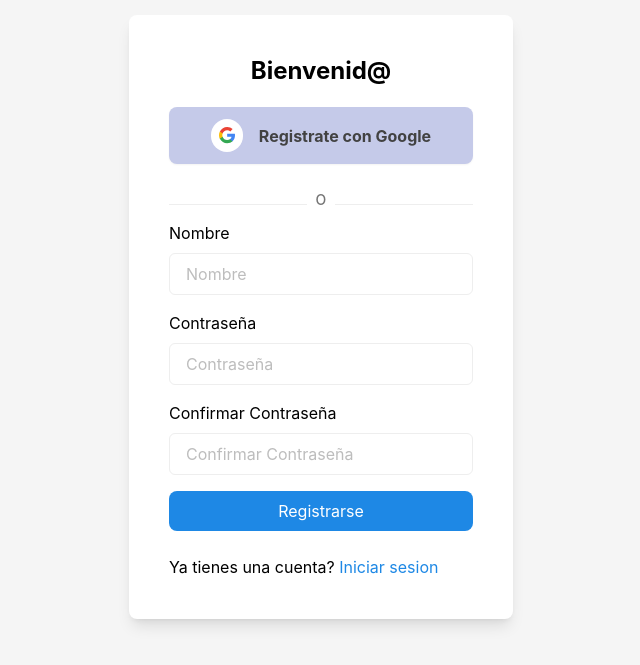
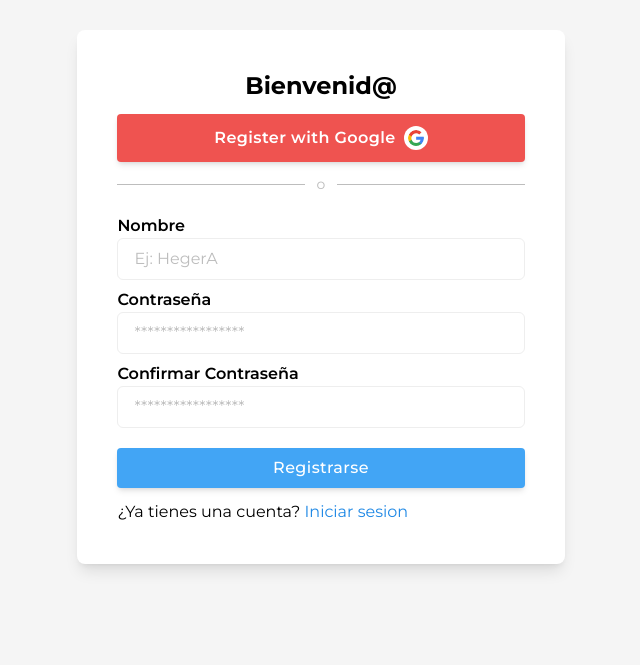
Before and after one commit to xlCyanz/teacher-reviewer, a Next.js app: page /register in a window 1280 px wide. Shown: the part 103-768 px from the top of the page, without its empty margins (319-959 px from the left). Built offline with nearby package versions, Linux system fonts and the light colour scheme.

Commit message:
Updated register design.

```diff
--- a/pages/register/index.tsx
+++ b/pages/register/index.tsx
@@ -1,3 +1,4 @@
+import GoogleIcon from "@components/icons/GoogleIcon";
 import Head from "next/head";
 import Link from "next/link";
 import { ChangeEvent, FormEvent, useState } from "react";
@@ -26,51 +27,33 @@ const Register = () => {
         <link rel="icon" href="/favicon.png" />
       </Head>
 
-      <div className="flex items-center justify-center min-h-screen bg-gray-100">
-        <div className="px-10 py-10 mx-10 mt-10 text-left rounded-lg bg-white shadow-lg lg:w-[30%] ">
+      <div className="flex items-center justify-center w-screen h-screen bg-gray-100 dark:bg-gray-900 font-sans overflow-hidden md:overflow-auto">
+        <div className="p-5 sm:p-10 m-5 sm:m-10 text-left rounded-lg bg-white shadow-lg">
           <h3 className="text-2xl font-bold text-center">Bienvenid@</h3>
-          <div className="flex items-center justify-center">
           <button
             type="button"
-              className="w-full max-w-xs mt-5 font-bold shadow-sm rounded-lg py-3 bg-indigo-100 text-gray-800 flex items-center justify-center transition-all duration-200 ease-in-out focus:outline-none hover:shadow focus:shadow-outline"
+            className="flex items-center justify-center w-full my-3 h-12 px-6 font-medium tracking-wide transition duration-200 rounded shadow-md bg-red-400 hover:bg-red-700 dark:bg-gray-900 dark:hover:bg-gray-800 focus:shadow-outline focus:outline-none"
           >
-              <div className="bg-white p-2 rounded-full">
-                <svg className="w-4" viewBox="0 0 533.5 544.3">
-                  <path
-                    d="M533.5 278.4c0-18.5-1.5-37.1-4.7-55.3H272.1v104.8h147c-6.1 33.8-25.7 63.7-54.4 82.7v68h87.7c51.5-47.4 81.1-117.4 81.1-200.2z"
-                    fill="#4285f4"
-                  />
-                  <path
-                    d="M272.1 544.3c73.4 0 135.3-24.1 180.4-65.7l-87.7-68c-24.4 16.6-55.9 26-92.6 26-71 0-131.2-47.9-152.8-112.3H28.9v70.1c46.2 91.9 140.3 149.9 243.2 149.9z"
-                    fill="#34a853"
-                  />
-                  <path
-                    d="M119.3 324.3c-11.4-33.8-11.4-70.4 0-104.2V150H28.9c-38.6 76.9-38.6 167.5 0 244.4l90.4-70.1z"
-                    fill="#fbbc04"
-                  />
-                  <path
-                    d="M272.1 107.7c38.8-.6 76.3 14 104.4 40.8l77.7-77.7C405 24.6 339.7-.8 272.1 0 169.2 0 75.1 58 28.9 150l90.4 70.1c21.5-64.5 81.8-112.4 152.8-112.4z"
-                    fill="#ea4335"
-                  />
-                </svg>
+            <div className="flex items-center gap-2">
+              <div className="font-semibold text-white">
+                Register with Google
               </div>
-              <span className="ml-4">Registrate con Google</span>
+              <GoogleIcon className="w-6 bg-white p-1 rounded-full" />
+            </div>
           </button>
+          <div className="flex items-center w-full mb-5">
+            <hr className="flex-1 border-gray-400 dark:border-gray-500" />
+            <div className="px-3 text-sm text-gray-400 dark:text-gray-500 sm:text-sm">o</div>
+            <hr className="flex-1 border-gray-400 dark:border-gray-500" />
           </div>
-          <div className="my-4 border-b text-center">
-            <div className="leading-none px-2 inline-block text-sm text-gray-600 tracking-wide font-medium bg-white transform translate-y-1/2">
-              O
-            </div>
-          </div>
-          <form onSubmit={(e) => handleSubmit(e)}>
-            <div className="mt-4">
+          <form onSubmit={(e) => handleSubmit(e)} className="flex flex-col gap-2">
             <div>
               <label htmlFor="Name">
-                  Nombre
+                <span className="font-semibold">Nombre</span>
                 <input
                   type="text"
-                    placeholder="Nombre"
-                    className="w-full px-4 py-2 mt-2 border rounded-md focus:outline-none focus:ring-1 focus:ring-blue-600"
+                  placeholder="Ej: HegerA"
+                  className="w-full px-4 py-2 border rounded-md focus:outline-none focus:ring-1 focus:ring-blue-600"
                   autoComplete="username"
                   name="name"
                   id="Name"
@@ -79,33 +62,35 @@ const Register = () => {
                 />
               </label>
             </div>
-              <div className="mt-4">
+            <div>
               <label htmlFor="Password">
-                  Contraseña
+                <span className="font-semibold">Contraseña</span>
                 <input
                   value={form.password}
                   onChange={(e) => handleChange(e)}
                   type="password"
                   name="password"
-                    placeholder="Contraseña"
+                  placeholder="*****************"
                   autoComplete="current-password"
                   id="Password"
-                    className="w-full px-4 py-2 mt-2 border rounded-md focus:outline-none focus:ring-1 focus:ring-blue-600"
+                  className="w-full px-4 py-2 border rounded-md focus:outline-none focus:ring-1 focus:ring-blue-600"
                 />
               </label>
             </div>
-              <div className="mt-4">
+            <div>
               <label htmlFor="Password">
+                <span className="font-semibold">
                   Confirmar Contraseña
+                </span>
                 <input
                   value={form.password}
                   onChange={(e) => handleChange(e)}
                   type="password"
                   name="password"
-                    placeholder="Confirmar Contraseña"
+                  placeholder="*****************"
                   autoComplete="current-password"
                   id="Password"
-                    className="w-full px-4 py-2 mt-2 border rounded-md focus:outline-none focus:ring-1 focus:ring-blue-600"
+                  className="w-full px-4 py-2 border rounded-md focus:outline-none focus:ring-1 focus:ring-blue-600"
                 />
               </label>
             </div>
@@ -115,16 +100,15 @@ const Register = () => {
               {error}
             </span>
             )}
-              <div className="flex">
             <button
               type="submit"
-                  className="w-full px-6 py-2 mt-4 text-white bg-blue-600 rounded-lg hover:bg-blue-900"
+              className="flex items-center justify-center w-full my-3 h-10 px-6 font-medium tracking-wide text-white transition duration-200 rounded shadow-md bg-blue-400 hover:bg-blue-700 dark:bg-gray-900 dark:hover:bg-gray-700 focus:shadow-outline focus:outline-none"
             >
               Registrarse
             </button>
-              </div>
-              <div className="mt-6 text-grey-dark">
-                Ya tienes una cuenta?
+          </form>
+          <div className="text-grey-dark">
+            ¿Ya tienes una cuenta?
             {" "}
             <Link href="/login" passHref>
               <span className="cursor-pointer text-blue-600 hover:underline">
@@ -133,8 +117,6 @@ const Register = () => {
             </Link>
           </div>
         </div>
-          </form>
-        </div>
       </div>
     </>
   );
```
Lines whose indentation alone changed are shown as unchanged.
